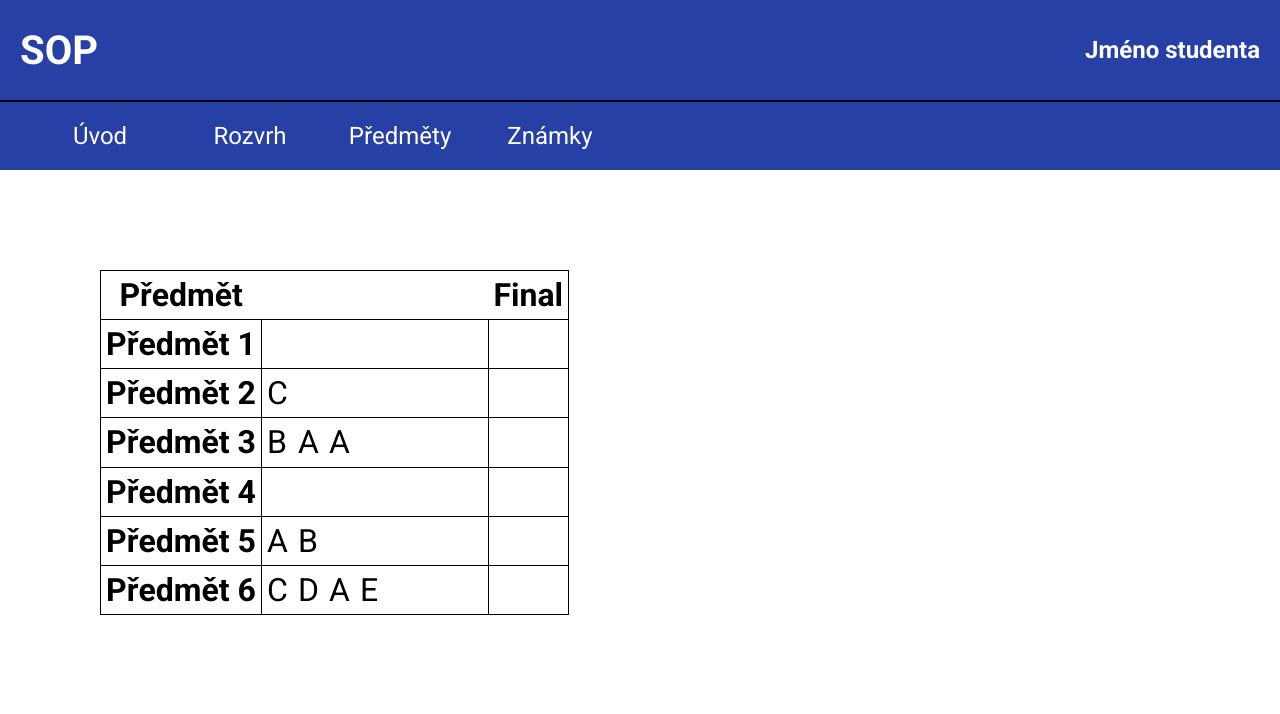
After one commit to Leo963/CTU-ZWA, a PHP site: page /grades.php in a window 1280 px wide. The commit adds this page. Shown: the top 714 px of the page. Run offline with PHP 8.4, Linux system fonts and the light colour scheme.

Commit message:
Add grades page, updated dark mode

```diff
--- a/css/base.css
+++ b/css/base.css
@@ -3,8 +3,12 @@
     font-family: Roboto, sans-serif;
 }
 
+body > header, nav, article > header, nav a, header a {
+    color: #FFFFFF;
+}
+
 body > header, nav {
-    background-color: rgb(91,222,223);
+    background-color: #2640A6;
     margin: 0;
 }
 
@@ -80,18 +84,19 @@ a:hover:before {
     transform: translateX(-150%) translateY(70%) rotate(45deg);
     height: 8px;
     width: 8px;
-    border: solid black;
+    border: solid white;
     border-width: 3px 3px 0 0;
 }
 
 
 @media (prefers-color-scheme: dark) {
-    body > header, nav, article > header {
-        background-color: #2ad5d5;
+    body > header, nav, article > header, nav a, header a {
+        color: white;
+        background-color: #938BA1;
     }
 
     section.main {
-        background-color: #555;
+        background-color: #0c1021;
     }
 }
 
@@ -105,21 +110,6 @@ a:hover:before {
         grid-template-columns: 1fr;
     }
 
-    a:hover:before {
-        display: none;
-    }
-
-    body > header > h2 > a:hover:before {
-        content: "";
-        display: block;
-        position: absolute;
-        transform: translateX(-150%) translateY(70%) rotate(45deg);
-        height: 8px;
-        width: 8px;
-        border: solid black;
-        border-width: 3px 3px 0 0;
-    }
-
     .content > nav > ul {
         display: grid;
         grid-template-columns: 150px 150px 150px 150px 1fr;
@@ -129,6 +119,7 @@ a:hover:before {
     .content > nav {
         height: auto;
         border-top: 2px solid black;
+        display: flex;
     }
 
     nav {
--- /dev/null
+++ b/css/grades.css
@@ -0,0 +1,73 @@
+section.main {
+    display: flex;
+}
+
+table {
+    margin: 100px 100px;
+    font-size: 2em;
+    border-collapse: collapse;
+}
+
+.grades > table, tr {
+    border: 1px solid black;
+}
+
+thead > tr > td {
+    border: none;
+}
+
+thead {
+    border-bottom: 1px solid black;
+}
+
+tbody > tr > td {
+    border-bottom: 1px solid black;
+    padding: 0.3ex;
+}
+
+th {
+    padding: 0.3ex;
+}
+
+tbody > tr > th {
+    border-right: 1px solid black;
+    border-bottom: 1px solid black;
+}
+
+tbody > tr > td:last-of-type {
+    border-left: 1px solid black;
+}
+
+td {
+    min-height: 1.5em;
+    min-width: 0.5em;
+}
+
+@media (prefers-color-scheme: dark) {
+    .main {
+        color: white;
+    }
+
+    .grades > table, tr {
+        border: 1px solid white;
+    }
+
+
+    thead {
+        border-bottom: 1px solid white;
+    }
+
+    tbody > tr > td {
+        border-bottom: 1px solid white;
+    }
+
+    tbody > tr > td:last-of-type {
+        border-left: 1px solid white;
+    }
+
+
+    tbody > tr > th {
+        border-right: 1px solid white;
+        border-bottom: 1px solid white;
+    }
+}
--- /dev/null
+++ b/grades.php
@@ -0,0 +1,113 @@
+<!doctype html>
+<html lang="en">
+<head>
+    <meta charset="UTF-8">
+    <meta name="viewport"
+          content="width=device-width, user-scalable=no, initial-scale=1.0, maximum-scale=1.0, minimum-scale=1.0">
+    <meta http-equiv="X-UA-Compatible" content="ie=edge">
+    <title>Známky</title>
+    <link rel="stylesheet" href="css/base.css">
+    <link rel="stylesheet" href="css/grades.css">
+</head>
+<body>
+
+<?php include 'header.html' ?>
+<div class="content">
+    <?php include 'nav.html' ?>
+    <section class="main">
+        <div class="grades">
+            <table>
+                <thead>
+                <tr>
+                    <th>Předmět</th>
+                    <td></td>
+                    <td></td>
+                    <td></td>
+                    <td></td>
+                    <td></td>
+                    <td></td>
+                    <td></td>
+                    <td></td>
+                    <th>Final</th>
+                </tr>
+                </thead>
+                <tbody>
+                <tr>
+                    <th>Předmět 1</th>
+                    <td></td>
+                    <td></td>
+                    <td></td>
+                    <td></td>
+                    <td></td>
+                    <td></td>
+                    <td></td>
+                    <td></td>
+                    <td></td>
+                </tr>
+                <tr>
+                    <th>Předmět 2</th>
+                    <td>C</td>
+                    <td></td>
+                    <td></td>
+                    <td></td>
+                    <td></td>
+                    <td></td>
+                    <td></td>
+                    <td></td>
+                    <td></td>
+                </tr>
+                <tr>
+                    <th>Předmět 3</th>
+                    <td>B</td>
+                    <td>A</td>
+                    <td>A</td>
+                    <td></td>
+                    <td></td>
+                    <td></td>
+                    <td></td>
+                    <td></td>
+                    <td></td>
+                </tr>
+                <tr>
+                    <th>Předmět 4</th>
+                    <td></td>
+                    <td></td>
+                    <td></td>
+                    <td></td>
+                    <td></td>
+                    <td></td>
+                    <td></td>
+                    <td></td>
+                    <td></td>
+                </tr>
+                <tr>
+                    <th>Předmět 5</th>
+                    <td>A</td>
+                    <td>B</td>
+                    <td></td>
+                    <td></td>
+                    <td></td>
+                    <td></td>
+                    <td></td>
+                    <td></td>
+                    <td></td>
+                </tr>
+                <tr>
+                    <th>Předmět 6</th>
+                    <td>C</td>
+                    <td>D</td>
+                    <td>A</td>
+                    <td>E</td>
+                    <td></td>
+                    <td></td>
+                    <td></td>
+                    <td></td>
+                    <td></td>
+                </tr>
+                </tbody>
+            </table>
+        </div>
+    </section>
+</div>
+</body>
+</html>
```
Also changed, not shown: css/subjects.css (added, +63 -0 lines), subjects.php (+51 -5 lines), assets/leftarrow.svg (added), assets/rightarrow.svg (added).
